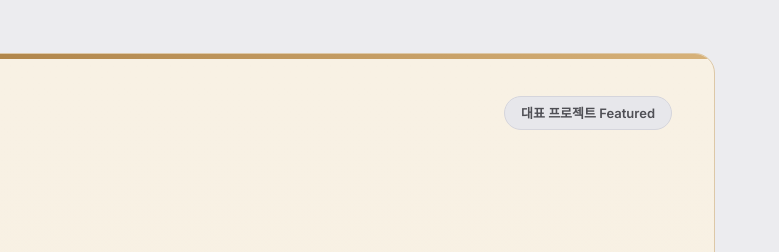
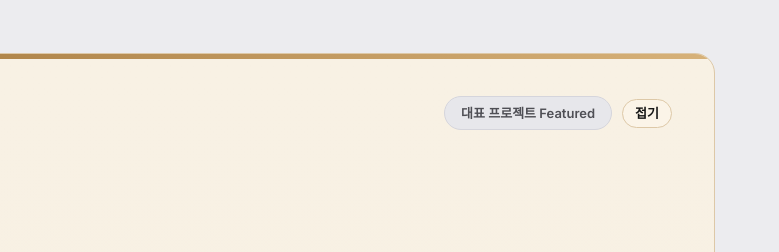
Before and after one commit to kootaeho/portfolio, a plain HTML site: page index.html in a window 1280 px wide. Shown: the part 4207-4459 px from the top of the page, 501-1280 px from the left. Drawn offline with Linux system fonts and the light colour scheme.

Commit message:
프로젝트 접기 기능

```diff
--- a/script.js
+++ b/script.js
@@ -248,3 +248,54 @@ if (navToggle && navMenu) {
         }
     });
 }
+
+// Project card collapse/expand (single-page 유지)
+(function () {
+    const projectCards = document.querySelectorAll('#projects .project-card');
+    if (!projectCards.length) return;
+
+    projectCards.forEach((card, index) => {
+        const directChildren = Array.from(card.children);
+        if (directChildren.length < 3) return;
+
+        const header = card.querySelector(':scope > .project-header');
+        if (!header) return;
+
+        const collapseId = `project-collapse-${index + 1}`;
+        const contentWrap = document.createElement('div');
+        contentWrap.className = 'project-collapsible-content';
+        contentWrap.id = collapseId;
+
+        directChildren.slice(2).forEach((node) => {
+            contentWrap.appendChild(node);
+        });
+
+        card.appendChild(contentWrap);
+
+        const toggleBtn = document.createElement('button');
+        toggleBtn.type = 'button';
+        toggleBtn.className = 'project-toggle-btn';
+        toggleBtn.setAttribute('aria-controls', collapseId);
+        toggleBtn.setAttribute('aria-expanded', 'true');
+        toggleBtn.textContent = '접기';
+
+        const existingBadge = header.querySelector(':scope > .project-badge');
+        const actions = document.createElement('div');
+        actions.className = 'project-header-actions';
+
+        if (existingBadge) {
+            actions.appendChild(existingBadge);
+        }
+
+        actions.appendChild(toggleBtn);
+        header.appendChild(actions);
+
+        toggleBtn.addEventListener('click', () => {
+            const isExpanded = toggleBtn.getAttribute('aria-expanded') === 'true';
+            const nextExpanded = !isExpanded;
+            toggleBtn.setAttribute('aria-expanded', String(nextExpanded));
+            toggleBtn.textContent = nextExpanded ? '접기' : '펼치기';
+            contentWrap.hidden = !nextExpanded;
+        });
+    });
+}());
--- a/styles.css
+++ b/styles.css
@@ -913,6 +913,39 @@ button:focus-visible {
     margin-bottom: 24px;
 }
 
+.project-header-actions {
+    display: inline-flex;
+    align-items: center;
+    gap: 10px;
+    flex-shrink: 0;
+}
+
+.project-toggle-btn {
+    border: 1px solid var(--project-panel-border);
+    background: var(--project-panel-alt-bg);
+    color: var(--text-color);
+    border-radius: 999px;
+    padding: 7px 12px;
+    font-size: 13px;
+    font-weight: 700;
+    line-height: 1;
+    cursor: pointer;
+    transition: all 0.2s ease;
+}
+
+.project-toggle-btn:hover {
+    border-color: var(--project-accent-soft);
+    transform: translateY(-1px);
+}
+
+.project-toggle-btn[aria-expanded="false"] {
+    background: #ffffff;
+}
+
+.project-collapsible-content[hidden] {
+    display: none !important;
+}
+
 .project-title {
     font-size: 32px;
     font-weight: 700;
```
